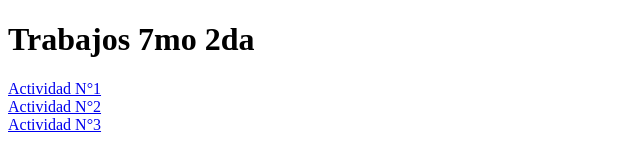
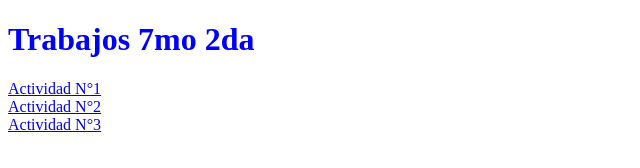
Before and after one commit to mvvp4/plataformas-moviles-entregas, a plain HTML site: page index.html in a window 1280 px wide. Shown: the whole page, without its empty margins (0-640 px from the left). Drawn offline with Linux system fonts and the light colour scheme.

Commit message:
titulo principal

```diff
--- a/index.html
+++ b/index.html
@@ -5,7 +5,7 @@
 </head>
 <body>
 <p>
-	<h1>Trabajos 7mo 2da</h1>
+	<h1 style="color: blue;">Trabajos 7mo 2da</h1>
 	<a href="tp-1/index.html">Actividad N°1</a>
 	<br>
 	<a href="tp-2/index.html">Actividad N°2</a>
```
